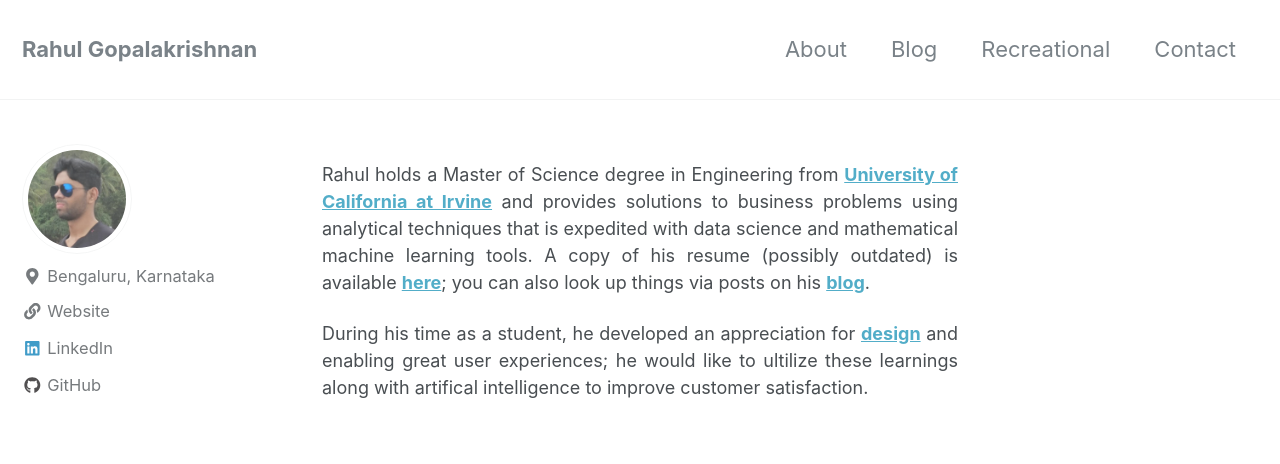
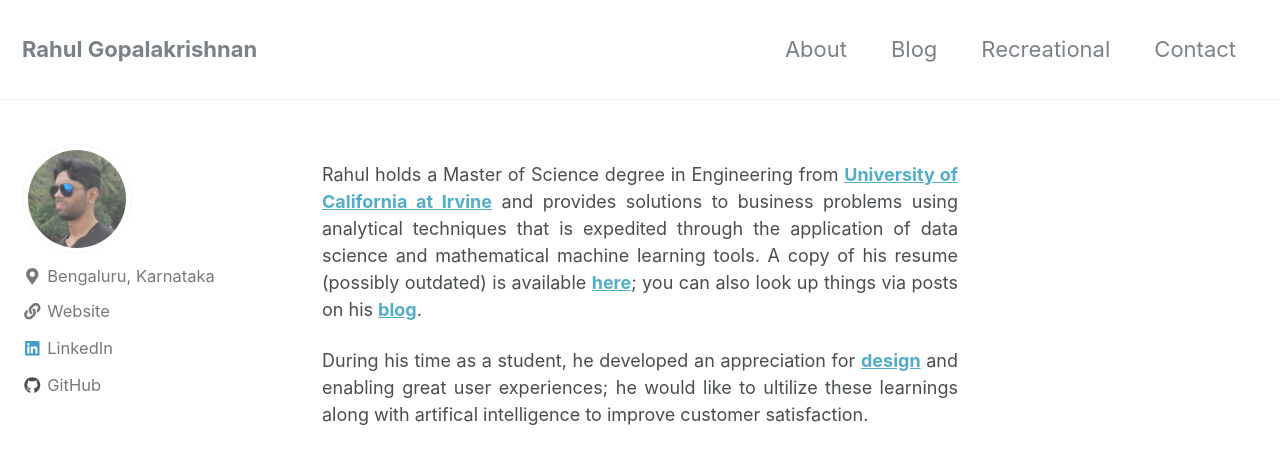
Before and after one commit to gopalrahulrg/gopalrahulrg.github.io, a Jekyll site: the page built from _pages/about.md, in a window 1280 px wide and 900 px high. Shown: the top 464 px of the window. Built offline with Jekyll 4.4.1, drawn with Linux system fonts in a browser that asks for light colours; nearby versions of some CDN libraries.

Commit message:
Update about.md

```diff
--- a/_pages/about.md
+++ b/_pages/about.md
@@ -4,6 +4,6 @@
 header:
 ---
 
-<font size="4"><p style='text-align: justify;'>Rahul holds a Master of Science degree in Engineering from <a href="https://uci.edu/"><b>University of California at Irvine</b></a> and provides solutions to business problems using analytical techniques that is expedited with data science and mathematical machine learning tools. A copy of his resume (possibly outdated) is available <a href="https://github.com/gopalrahulrg/gopalrahulrg.github.io/raw/master/_resume/RahulGopalakrishnan_Resume.pdf"><b>here</b></a>; you can also look up things via posts on his <a href="https://gopalrahulrg.github.io/blog/"><b>blog</b></a>.<p>
+<font size="4"><p style='text-align: justify;'>Rahul holds a Master of Science degree in Engineering from <a href="https://uci.edu/"><b>University of California at Irvine</b></a> and provides solutions to business problems using analytical techniques that is expedited through the application of data science and mathematical machine learning tools. A copy of his resume (possibly outdated) is available <a href="https://github.com/gopalrahulrg/gopalrahulrg.github.io/raw/master/_resume/RahulGopalakrishnan_Resume.pdf"><b>here</b></a>; you can also look up things via posts on his <a href="https://gopalrahulrg.github.io/blog/"><b>blog</b></a>.<p>
 
 <p style='text-align: justify;'>During his time as a student, he developed an appreciation for <a href="https://github.com/gopalrahulrg/gopalrahulrg.github.io/raw/master/_des/RahulGopalakrishnan_DesignPortfolio_2014.pdf"><b>design</b></a> and enabling great user experiences; he would like to ultilize these learnings along with artifical intelligence to improve customer satisfaction.<p>
```
